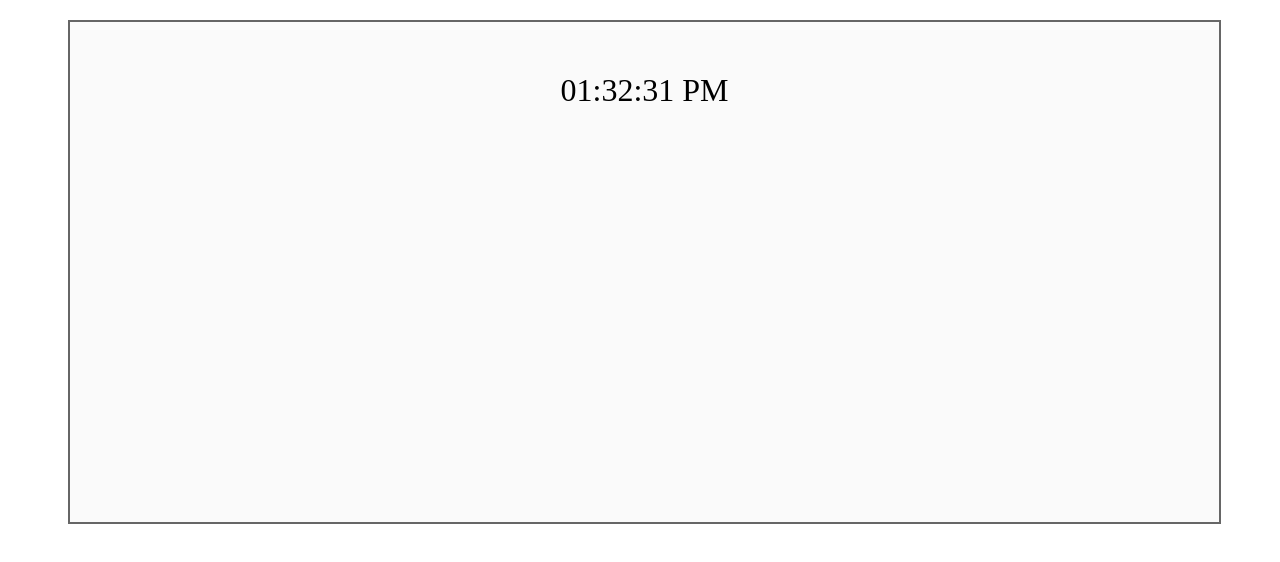
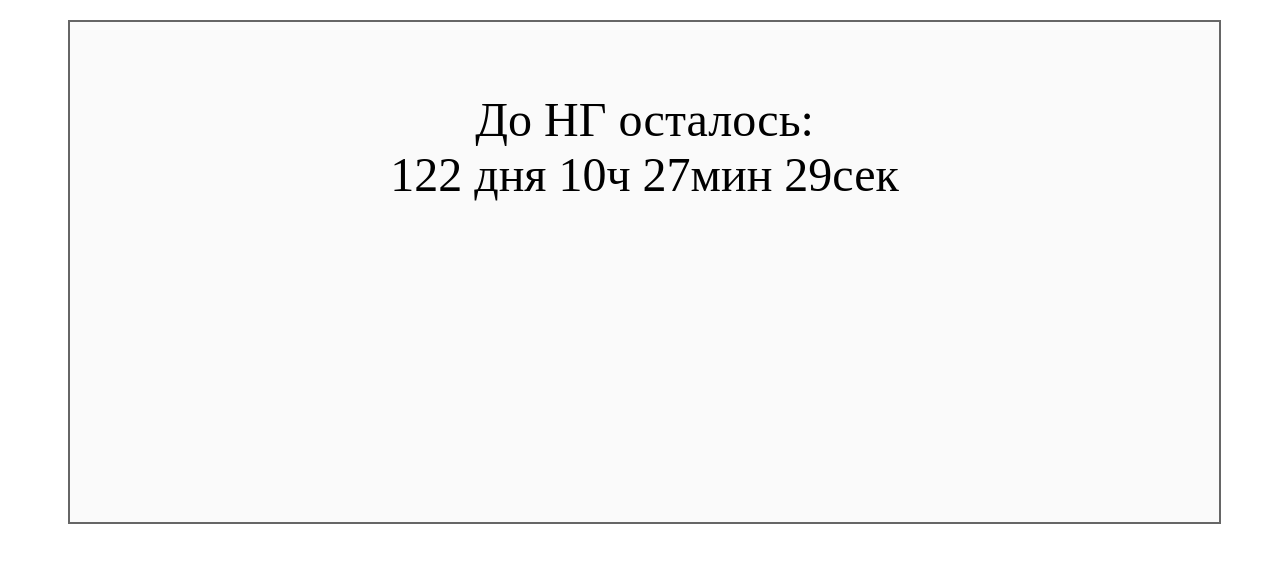
Before and after one commit to o-nasteka/test-js, a plain HTML site: page index.html in a window 1280 px wide. Drawn offline with Linux system fonts and the light colour scheme.

Commit message:
Timer to NY

```diff
--- a/css/style.css
+++ b/css/style.css
@@ -13,6 +13,7 @@ body{
 }
 
 #clock{
-    font-size: 2em;
+    font-size: 3em;
     text-align: center;
+    padding: 20px;
 }
--- a/js/time.js
+++ b/js/time.js
@@ -9,4 +9,23 @@ function displayTime() {
 
 }
 
-window.onload = displayTime;
+function displayTime2() {
+
+    let now = new Date();
+    let div = document.getElementById("clock");
+    let sDate = new Date(2018,11,31);
+    let timer = sDate.getTime() - now.getTime();
+
+    let days = parseInt(timer/(24*60*60*1000));  // get days
+    let hours = parseInt(timer/(60*60*1000))%24;  // get hours
+    let min = parseInt(timer/(60*1000))%60;  // get minutes
+    let sec = parseInt(timer/(1000))%60;  // get minutes
+
+    div.innerHTML = 'До НГ осталось: <br>';
+    div.innerHTML += days + ' дня' + ' ' + hours + 'ч '  + min + 'мин ' + sec + 'сек';
+
+    setTimeout(displayTime2,1000);
+
+}
+
+window.onload = displayTime2;
```
